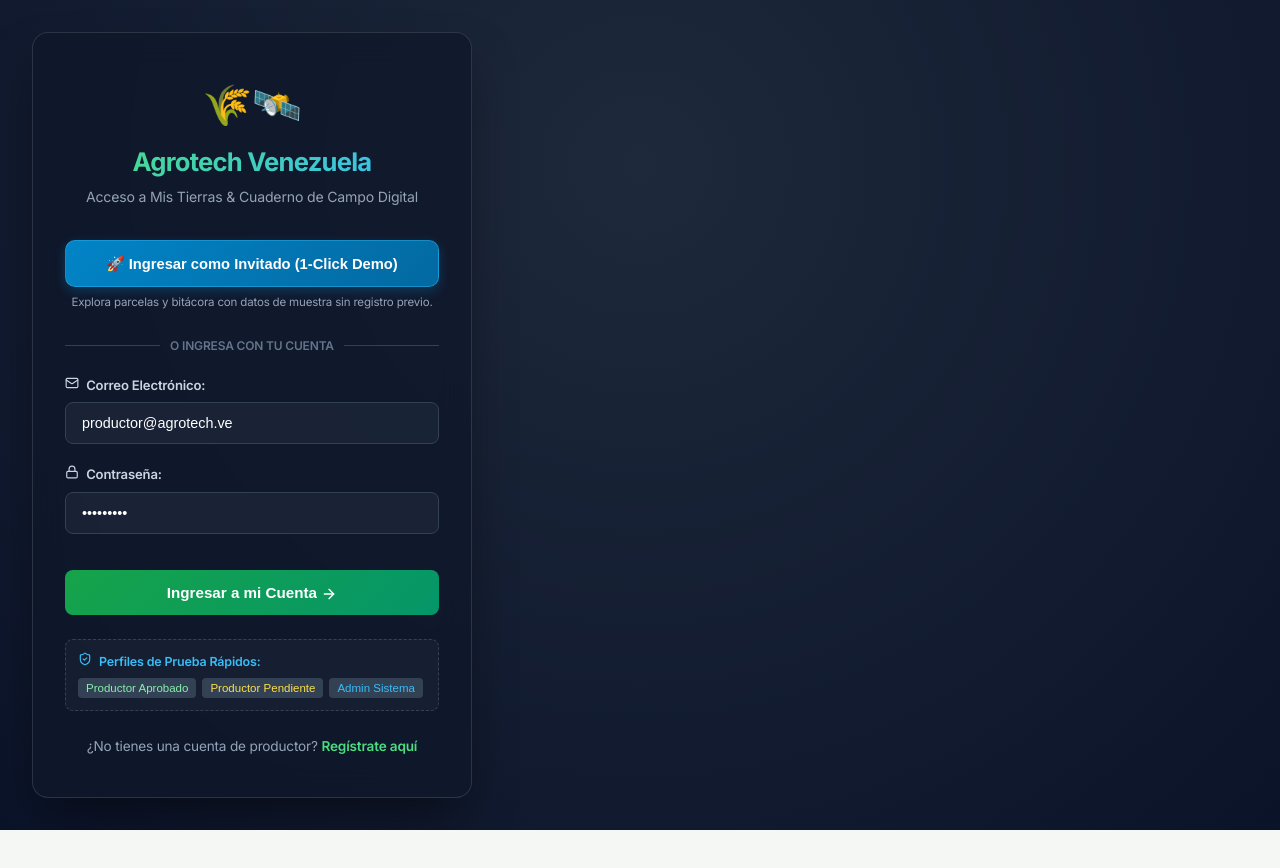
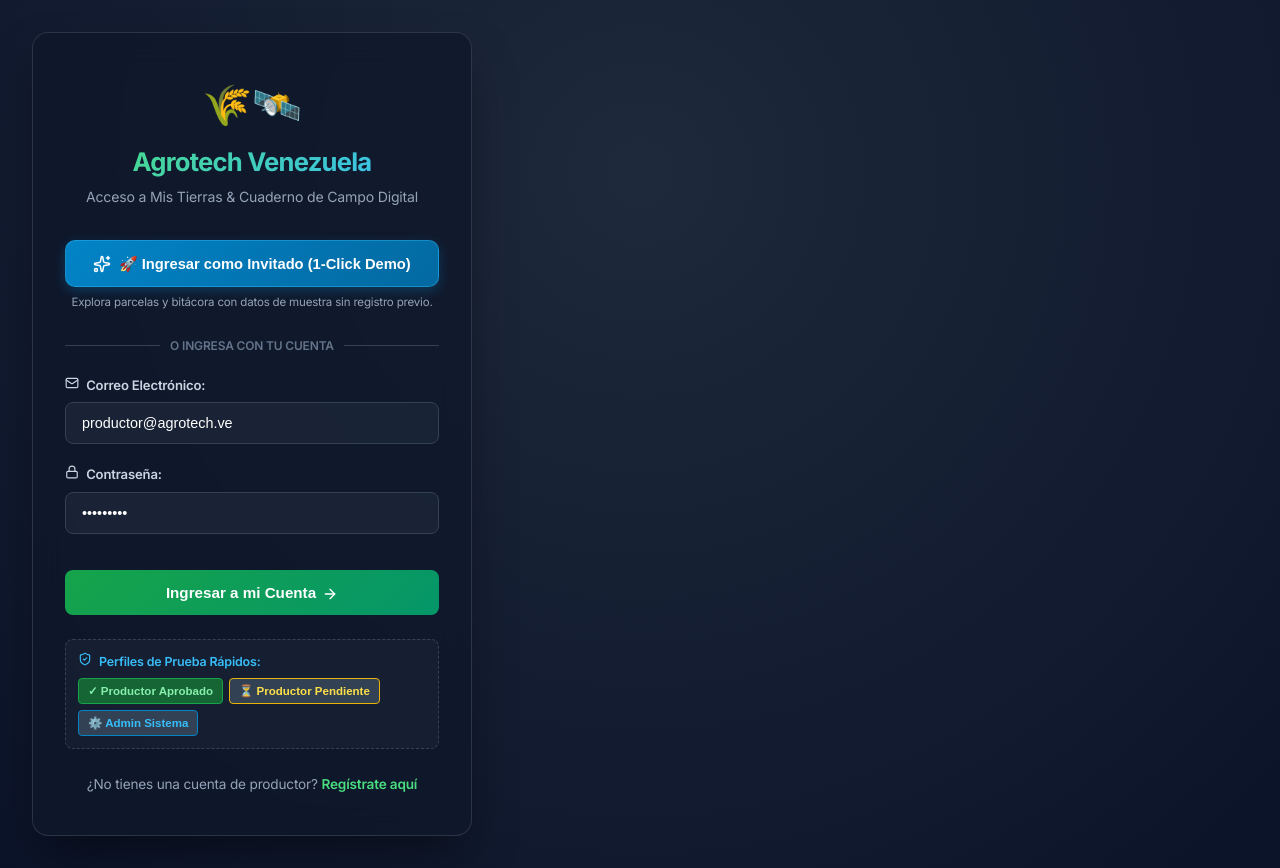
Before and after one commit to frankSousa23/agrotech-venezuela, a Next.js app: page /auth/login in a window 1280 px wide. Before the commit the page ends 830 px from the top, so only its background shows below. Built offline with nearby package versions, Linux system fonts and the light colour scheme.

Commit message:
refactor: move AuthProvider to global AppProviders
Consolidate authentication state management by moving `AuthProvider` to a centralized `AppProviders` component wrapped in the root layout. This removes redundant provider declarations and simplifies session persistence logic.

```diff
--- a/src/app/api/auth/register/route.ts
+++ b/src/app/api/auth/register/route.ts
@@ -1,5 +1,6 @@
 import { NextResponse } from 'next/server';
-import { DEMO_USERS, hashPassword, generateToken, UserSession } from '@/lib/auth/authUtils';
+import { DEMO_USERS, hashPassword, UserSession } from '@/lib/auth/authUtils';
+
 
 export async function POST(req: Request) {
   try {
--- a/src/app/auth/login/page.tsx
+++ b/src/app/auth/login/page.tsx
@@ -5,18 +5,19 @@ import Link from 'next/link';
 import { useRouter } from 'next/navigation';
 import { useAuth } from '@/lib/auth/authContext';
 import styles from './page.module.css';
-import { Lock, Mail, ArrowRight, ShieldCheck } from 'lucide-react';
+import { Lock, Mail, ArrowRight, ShieldCheck, Sparkles, Loader2 } from 'lucide-react';
 
 export default function LoginPage() {
   const [email, setEmail] = useState('productor@agrotech.ve');
   const [password, setPassword] = useState('Agro2026*');
   const [error, setError] = useState<string | null>(null);
   const [loading, setLoading] = useState(false);
+  const [guestLoading, setGuestLoading] = useState(false);
   const router = useRouter();
   const { login } = useAuth();
 
   const handleGuestLogin = async () => {
-    setLoading(true);
+    setGuestLoading(true);
     setError(null);
     try {
       const res = await fetch('/api/auth/login', {
@@ -26,25 +27,29 @@ export default function LoginPage() {
       });
       const data = await res.json();
       if (!res.ok) throw new Error(data.error || 'Error al ingresar como invitado');
+
       login(data.token, data.user);
       router.push('/dashboard/tierras');
     } catch (err: any) {
-      setError(err.message);
+      setError(err.message || 'Error de conexión');
     } finally {
-      setLoading(false);
+      setGuestLoading(false);
     }
   };
 
-  const handleLogin = async (e: React.FormEvent) => {
-    e.preventDefault();
+  const handleLogin = async (e?: React.FormEvent, customEmail?: string, customPass?: string) => {
+    if (e) e.preventDefault();
     setLoading(true);
     setError(null);
+
+    const targetEmail = customEmail || email;
+    const targetPass = customPass || password;
 
     try {
       const res = await fetch('/api/auth/login', {
         method: 'POST',
         headers: { 'Content-Type': 'application/json' },
-        body: JSON.stringify({ email, password })
+        body: JSON.stringify({ email: targetEmail, password: targetPass })
       });
       const data = await res.json();
 
@@ -59,15 +64,19 @@ export default function LoginPage() {
         router.push('/dashboard/tierras');
       }
     } catch (err: any) {
-      setError(err.message);
+      setError(err.message || 'Error al procesar acceso');
     } finally {
       setLoading(false);
     }
   };
 
-  const setDemoRole = (demoEmail: string) => {
+  const setDemoRole = (demoEmail: string, autoLogin: boolean = false) => {
     setEmail(demoEmail);
     setPassword('Agro2026*');
+    setError(null);
+    if (autoLogin) {
+      handleLogin(undefined, demoEmail, 'Agro2026*');
+    }
   };
 
   return (
@@ -82,9 +91,10 @@ export default function LoginPage() {
         {/* Botón Destacado: 1-Click Guest Access */}
         <div style={{ marginBottom: '1.5rem' }}>
           <button
+            id="btn_guest_login"
             type="button"
             onClick={handleGuestLogin}
-            disabled={loading}
+            disabled={guestLoading || loading}
             style={{
               width: '100%',
               padding: '0.85rem 1rem',
@@ -94,16 +104,27 @@ export default function LoginPage() {
               color: '#fff',
               fontWeight: 700,
               fontSize: '0.92rem',
-              cursor: 'pointer',
+              cursor: guestLoading ? 'not-allowed' : 'pointer',
               display: 'flex',
               alignItems: 'center',
               justifyContent: 'center',
               gap: '8px',
               boxShadow: '0 4px 12px rgba(2, 132, 199, 0.3)',
-              transition: 'all 0.2s'
+              transition: 'all 0.2s',
+              opacity: guestLoading ? 0.8 : 1
             }}
           >
-            🚀 Ingresar como Invitado (1-Click Demo)
+            {guestLoading ? (
+              <>
+                <Loader2 size={18} className="animate-spin" />
+                <span>Iniciando sesión de invitado...</span>
+              </>
+            ) : (
+              <>
+                <Sparkles size={18} />
+                <span>🚀 Ingresar como Invitado (1-Click Demo)</span>
+              </>
+            )}
           </button>
           <div style={{ fontSize: '0.72rem', color: '#94a3b8', textAlign: 'center', marginTop: '6px' }}>
             Explora parcelas y bitácora con datos de muestra sin registro previo.
@@ -117,7 +138,9 @@ export default function LoginPage() {
         </div>
 
         {error && (
-          <div style={{
+          <div
+            id="auth_error_alert"
+            style={{
               background: error.includes('pendiente') ? 'rgba(234, 179, 8, 0.15)' : 'rgba(239, 68, 68, 0.15)',
               border: error.includes('pendiente') ? '1px solid #eab308' : '1px solid #ef4444',
               color: error.includes('pendiente') ? '#fde047' : '#fca5a5',
@@ -126,7 +149,8 @@ export default function LoginPage() {
               marginBottom: '16px',
               fontSize: '0.82rem',
               lineHeight: 1.4
-          }}>
+            }}
+          >
             {error.includes('pendiente') ? '⏳' : '⚠️'} {error}
           </div>
         )}
@@ -135,6 +159,7 @@ export default function LoginPage() {
           <div className={styles.formGroup}>
             <label className={styles.label}><Mail size={14} style={{ display: 'inline', marginRight: 4 }} /> Correo Electrónico:</label>
             <input
+              id="input_auth_email"
               type="email"
               required
               className={styles.input}
@@ -147,6 +172,7 @@ export default function LoginPage() {
           <div className={styles.formGroup}>
             <label className={styles.label}><Lock size={14} style={{ display: 'inline', marginRight: 4 }} /> Contraseña:</label>
             <input
+              id="input_auth_password"
               type="password"
               required
               className={styles.input}
@@ -156,8 +182,23 @@ export default function LoginPage() {
             />
           </div>
 
-          <button type="submit" className={styles.submitBtn} disabled={loading}>
-            {loading ? 'Validando credenciales...' : 'Ingresar a mi Cuenta'} <ArrowRight size={16} style={{ display: 'inline', verticalAlign: 'middle' }} />
+          <button
+            id="btn_submit_login"
+            type="submit"
+            className={styles.submitBtn}
+            disabled={loading || guestLoading}
+          >
+            {loading ? (
+              <>
+                <Loader2 size={16} className="animate-spin" style={{ display: 'inline', marginRight: 6 }} />
+                <span>Validando credenciales...</span>
+              </>
+            ) : (
+              <>
+                <span>Ingresar a mi Cuenta</span>
+                <ArrowRight size={16} style={{ display: 'inline', verticalAlign: 'middle', marginLeft: 6 }} />
+              </>
+            )}
           </button>
         </form>
 
@@ -165,25 +206,31 @@ export default function LoginPage() {
           <div className={styles.demoCredsTitle}><ShieldCheck size={14} style={{ display: 'inline', marginRight: 4 }} /> Perfiles de Prueba Rápidos:</div>
           <div style={{ display: 'flex', gap: '6px', marginTop: '6px', flexWrap: 'wrap' }}>
             <button
+              id="btn_quick_farmer"
               type="button"
               onClick={() => setDemoRole('productor@agrotech.ve')}
-              style={{ fontSize: '0.72rem', background: '#334155', color: '#86efac', border: 'none', padding: '4px 8px', borderRadius: '4px', cursor: 'pointer' }}
+              title="Cargar credenciales de Productor Aprobado"
+              style={{ fontSize: '0.72rem', background: email === 'productor@agrotech.ve' ? '#166534' : '#334155', color: '#86efac', border: '1px solid #16a34a', padding: '5px 9px', borderRadius: '4px', cursor: 'pointer', fontWeight: 600 }}
             >
-              Productor Aprobado
+              ✓ Productor Aprobado
             </button>
             <button
+              id="btn_quick_pending"
               type="button"
               onClick={() => setDemoRole('solicitante.turen@agrotech.ve')}
-              style={{ fontSize: '0.72rem', background: '#334155', color: '#fde047', border: 'none', padding: '4px 8px', borderRadius: '4px', cursor: 'pointer' }}
+              title="Cargar credenciales de Productor Pendiente"
+              style={{ fontSize: '0.72rem', background: email === 'solicitante.turen@agrotech.ve' ? '#854d0e' : '#334155', color: '#fde047', border: '1px solid #eab308', padding: '5px 9px', borderRadius: '4px', cursor: 'pointer', fontWeight: 600 }}
             >
-              Productor Pendiente
+              ⏳ Productor Pendiente
             </button>
             <button
+              id="btn_quick_admin"
               type="button"
               onClick={() => setDemoRole('admin@agrotech.ve')}
-              style={{ fontSize: '0.72rem', background: '#334155', color: '#38bdf8', border: 'none', padding: '4px 8px', borderRadius: '4px', cursor: 'pointer' }}
+              title="Cargar credenciales de Administrador"
+              style={{ fontSize: '0.72rem', background: email === 'admin@agrotech.ve' ? '#075985' : '#334155', color: '#38bdf8', border: '1px solid #0284c7', padding: '5px 9px', borderRadius: '4px', cursor: 'pointer', fontWeight: 600 }}
             >
-              Admin Sistema
+              ⚙️ Admin Sistema
             </button>
           </div>
         </div>
--- a/src/app/layout.tsx
+++ b/src/app/layout.tsx
@@ -1,6 +1,7 @@
 import type { Metadata, Viewport } from "next";
 import { Inter } from "next/font/google";
 import "./globals.css";
+import AppProviders from "@/components/providers/AppProviders";
 
 const inter = Inter({
   subsets: ["latin"],
@@ -37,7 +38,9 @@ export default function RootLayout({
         />
       </head>
       <body style={{ margin: 0, padding: 0, background: '#0b1329', color: '#f8fafc', fontFamily: 'var(--font-inter), sans-serif' }}>
-        {children}
+        <AppProviders>
+          {children}
+        </AppProviders>
       </body>
     </html>
   );
--- /dev/null
+++ b/src/components/providers/AppProviders.tsx
@@ -0,0 +1,8 @@
+'use client';
+
+import React from 'react';
+import { AuthProvider } from '@/lib/auth/authContext';
+
+export default function AppProviders({ children }: { children: React.ReactNode }) {
+  return <AuthProvider>{children}</AuthProvider>;
+}
```
Also changed, not shown: src/app/dashboard/layout.tsx (+8 -11 lines), src/lib/auth/authContext.tsx (+28 -13 lines). Lines whose indentation alone changed are shown as unchanged.
